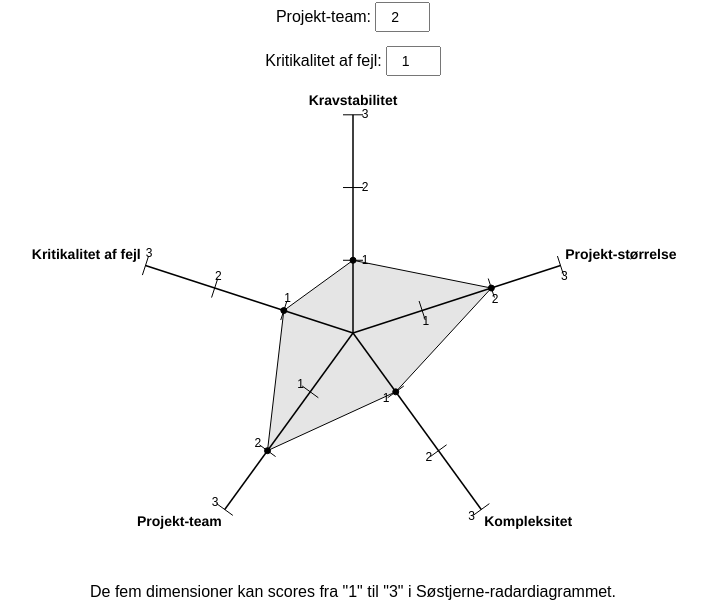
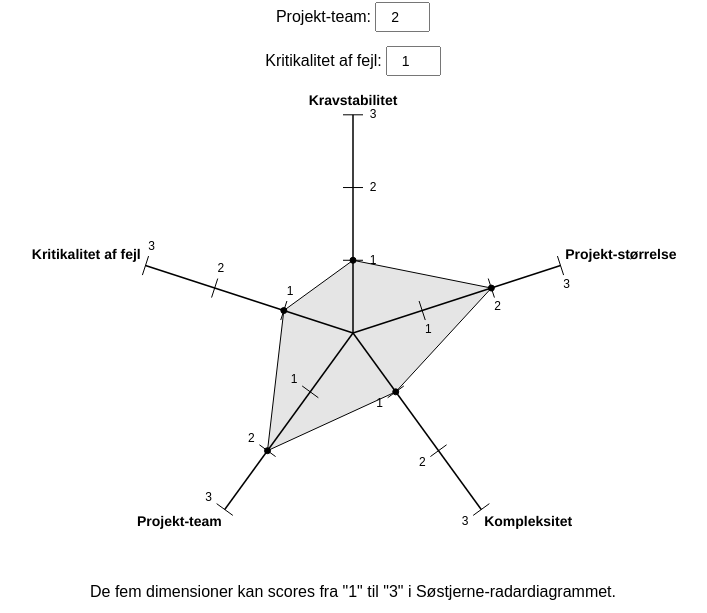
Before and after one commit to martinpugdal/soestjernen-generator, a React (Vite) app: page / in a window 1280 px wide. Shown: the part 237-850 px from the top of the page, without its empty margins (287-994 px from the left). Built offline with nearby package versions, Linux system fonts and the light colour scheme.

Commit message:
Adjust tick label positioning in drawTicksPlugin for improved visibility

```diff
--- a/src/components/RadarChart.jsx
+++ b/src/components/RadarChart.jsx
@@ -49,9 +49,9 @@ const drawTicksPlugin = {
         ctx.stroke();
         ctx.restore();
 
-        const offset = 12;
-        const valueX = tickPoint.x + Math.cos(scale.getIndexAngle(index)) * offset;
-        const valueY = tickPoint.y + Math.sin(scale.getIndexAngle(index)) * offset;
+        const offset = 20;
+        const valueX = tickPoint.x + Math.cos(perpendicularAngle) * offset;
+        const valueY = tickPoint.y + Math.sin(perpendicularAngle) * offset;
 
         ctx.fillStyle = "black";
         ctx.font = "12px Arial";
@@ -62,6 +62,7 @@ const drawTicksPlugin = {
     });
   },
 };
+
 
 
 
```
